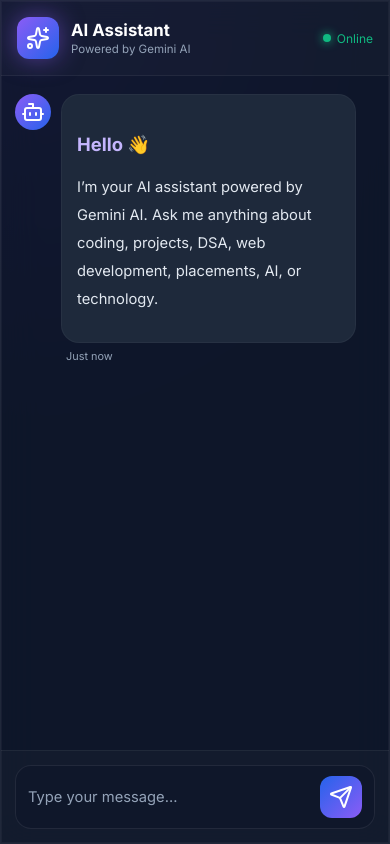
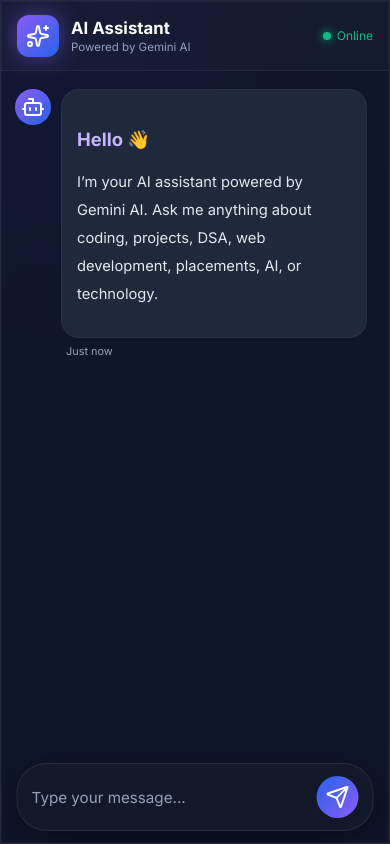
Before and after one commit to shahanthi-velagala/genai-chatbot, a Flask app: page / in a window 390 px wide. Run offline with Flask 3, Linux system fonts and the light colour scheme.

Commit message:
Added floating Gemini style input

```diff
--- a/templates/index.html
+++ b/templates/index.html
@@ -575,7 +575,7 @@
             }
         }
 
-        /* MOBILE RESPONSIVE */
+        /* GEMINI STYLE MOBILE */
 
 @media(max-width:768px){
 
@@ -587,20 +587,22 @@
     .chat-container{
 
         width:100%;
-                height:100vh;
+        height:100dvh;
 
         max-width:100%;
 
         border-radius:0;
 
         overflow:hidden;
+
+        position:relative;
     }
 
     /* HEADER */
 
     .chat-header{
 
-                height:75px;
+        height:70px;
 
         padding:14px 16px;
     }
@@ -639,9 +641,15 @@
 
     .chat-window{
 
-                padding:18px 14px;
+        flex:1;
+
+        overflow-y:auto;
+
+        padding:18px 14px 120px;
 
         gap:18px;
+
+        scroll-behavior:smooth;
     }
 
     .message-wrapper{
@@ -657,7 +665,7 @@
     }
 
     .message-content{
-                max-width:82%;
+        max-width:85%;
     }
 
     .message{
@@ -708,24 +716,52 @@
         font-size:0.82rem;
     }
 
-            /* INPUT AREA */
+    /* FLOATING INPUT */
 
     .chat-input-area{
 
-                padding:14px;
+        position:fixed;
+
+        bottom:12px;
+
+        left:50%;
+
+        transform:translateX(-50%);
+
+        width:92%;
+
+        padding:0;
+
+        background:transparent;
+
+        border:none;
+
+        z-index:100;
     }
 
     .input-container{
 
-                padding:10px 12px;
-
-                border-radius:16px;
+        display:flex;
+        align-items:center;
 
         gap:10px;
+
+        background:#111827;
+
+        border:1px solid rgba(255,255,255,0.08);
+
+        padding:12px 14px;
+
+        border-radius:30px;
+
+        min-height:58px;
+
+        box-shadow:
+        0 10px 40px rgba(0,0,0,0.45);
     }
 
     #userInput{
-                font-size:0.92rem;
+        font-size:0.95rem;
     }
 
     .send-btn{
@@ -735,7 +771,7 @@
 
         min-width:42px;
 
-                border-radius:12px;
+        border-radius:50%;
     }
 
     /* TIMESTAMP */
@@ -747,11 +783,20 @@
     /* TYPING */
 
     .typing{
-                padding:0 14px 12px;
+
+        position:fixed;
+
+        bottom:82px;
+
+        left:14px;
+
+        z-index:99;
+
+        padding:0;
+
         font-size:0.8rem;
     }
 }
-
     </style>
 
 </head>
```
Lines whose indentation alone changed are shown as unchanged.
